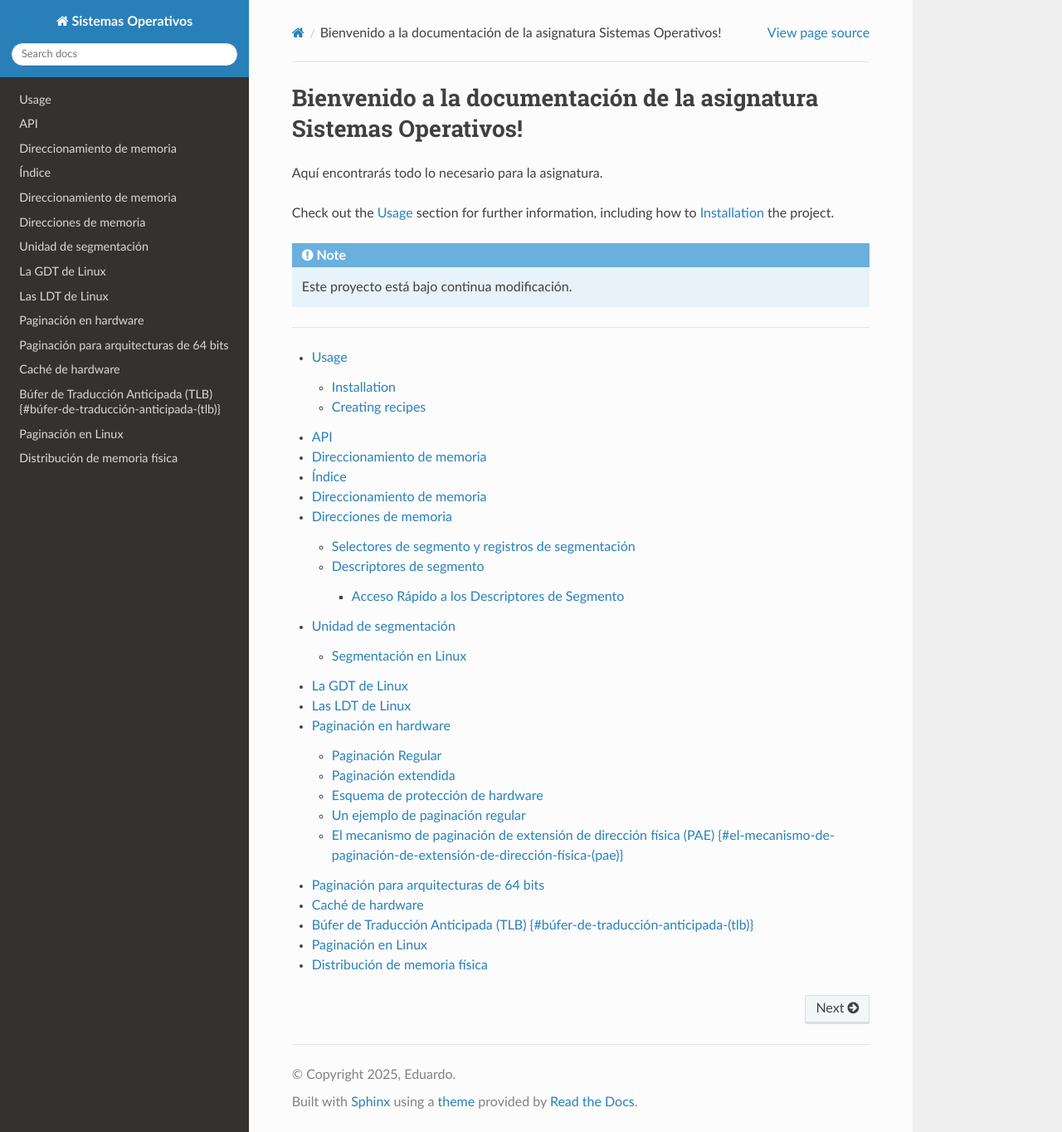
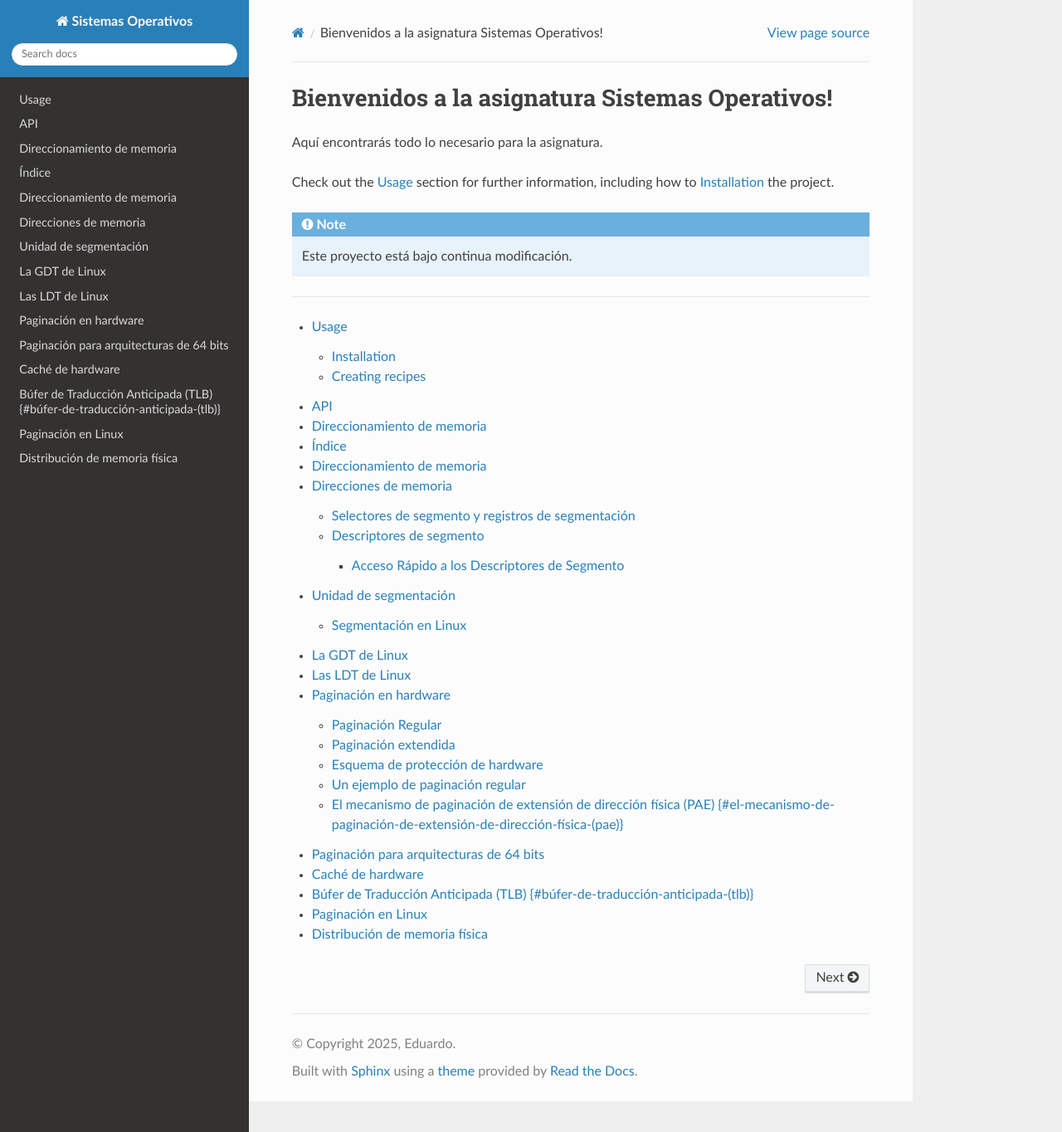
Before and after one commit to educonstantin/so, a Sphinx documentation site: the page built from docs/source/index.rst, in a window 1280 px wide and 1364 px high. Shown: the whole window at 83% size. Built offline with Sphinx 7.4.7 and the Read the Docs theme 3.1.0, drawn with Linux system fonts in a browser that asks for light colours.

Commit message:
Update index.rst

```diff
--- a/docs/source/index.rst
+++ b/docs/source/index.rst
@@ -1,5 +1,5 @@
-Bienvenido a la documentación de la asignatura Sistemas Operativos!
-==================================================================
+Bienvenidos a la asignatura Sistemas Operativos!
+===============================================
 
 
 Aquí encontrarás todo lo necesario para la asignatura.
```
